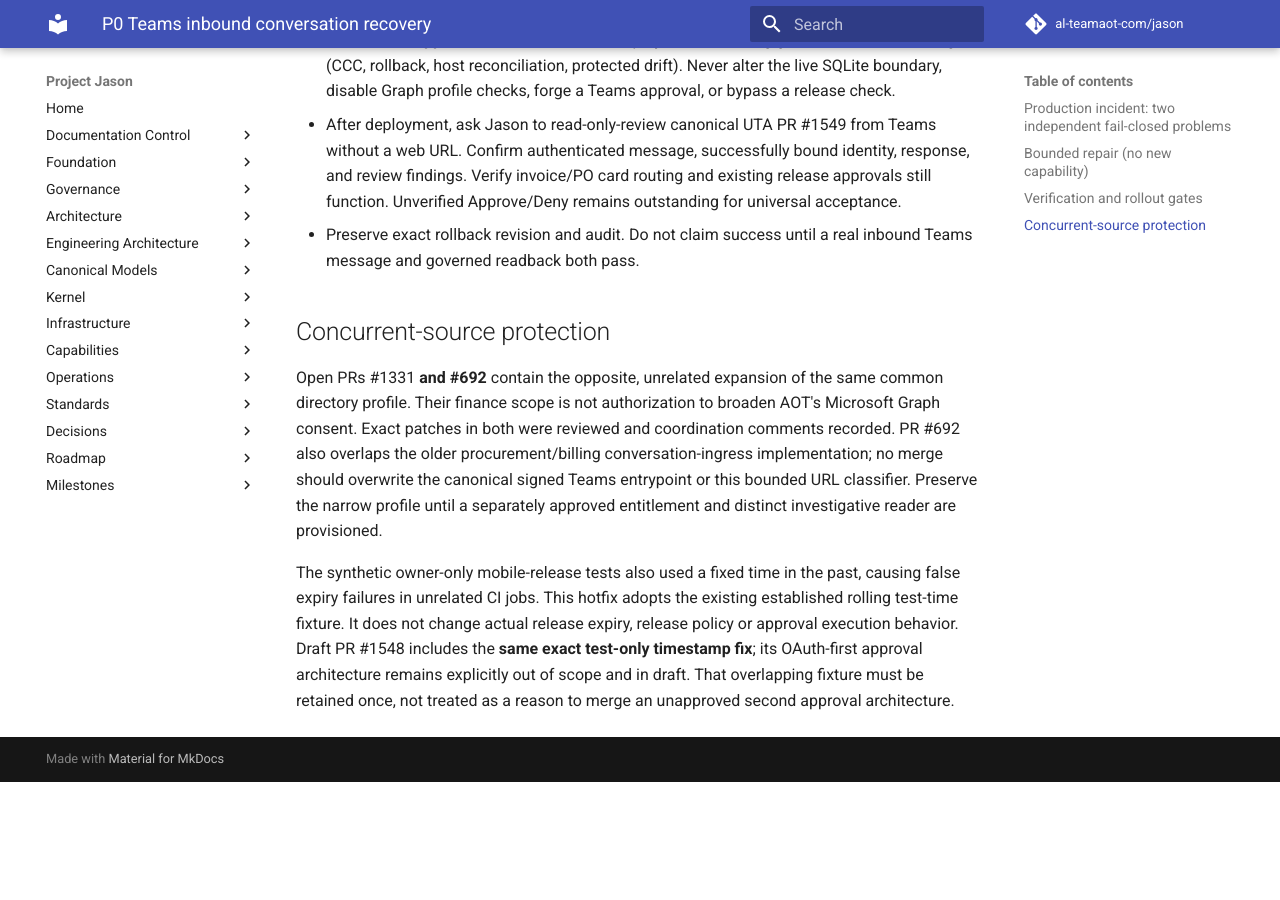
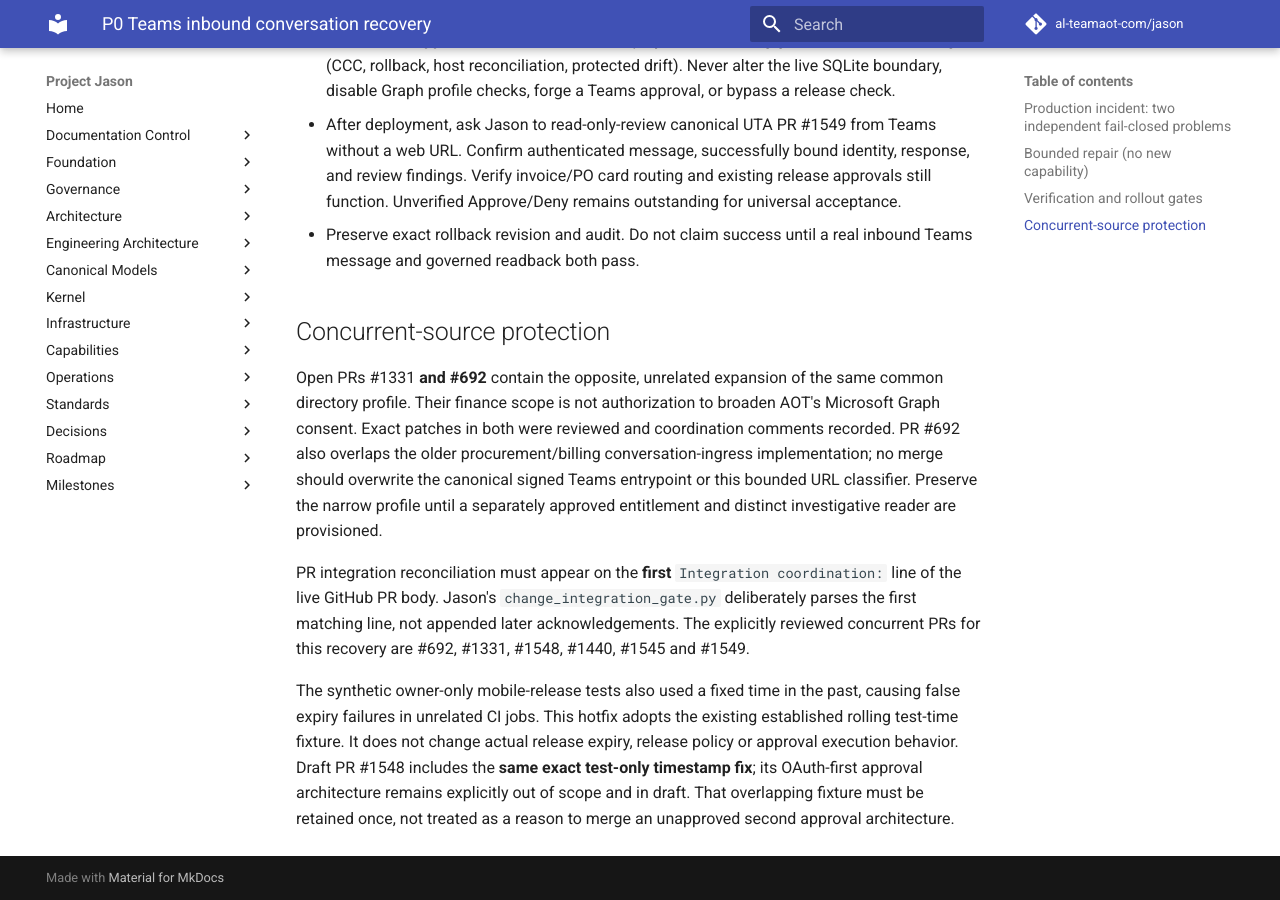
Before and after one commit to al-teamaot-com/jason, an MkDocs documentation site: the page built from docs/operations/Teams-Inbound-Recovery-2026-10-17.md, in a window 1280 px wide and 900 px high, scrolled down 1334 px. Built offline with MkDocs 1.6.1 and Material for MkDocs 9.7.7, drawn with Linux system fonts in a browser that asks for light colours; comment, search, counter and statistics services are not loaded; before the commit the page ends 2116 px from its top, so only the background shows below that.

Commit message:
Document first-line PR integration gate and exact conflicts

```diff
--- a/docs/operations/Teams-Inbound-Recovery-2026-10-17.md
+++ b/docs/operations/Teams-Inbound-Recovery-2026-10-17.md
@@ -68,6 +68,12 @@
 Preserve the narrow profile until a separately approved entitlement and
 distinct investigative reader are provisioned.
 
+PR integration reconciliation must appear on the **first**
+`Integration coordination:` line of the live GitHub PR body. Jason's
+`change_integration_gate.py` deliberately parses the first matching line,
+not appended later acknowledgements. The explicitly reviewed concurrent
+PRs for this recovery are #692, #1331, #1548, #1440, #1545 and #1549.
+
 The synthetic owner-only mobile-release tests also used a fixed time in the
 past, causing false expiry failures in unrelated CI jobs. This hotfix adopts
 the existing established rolling test-time fixture. It does not change
```
